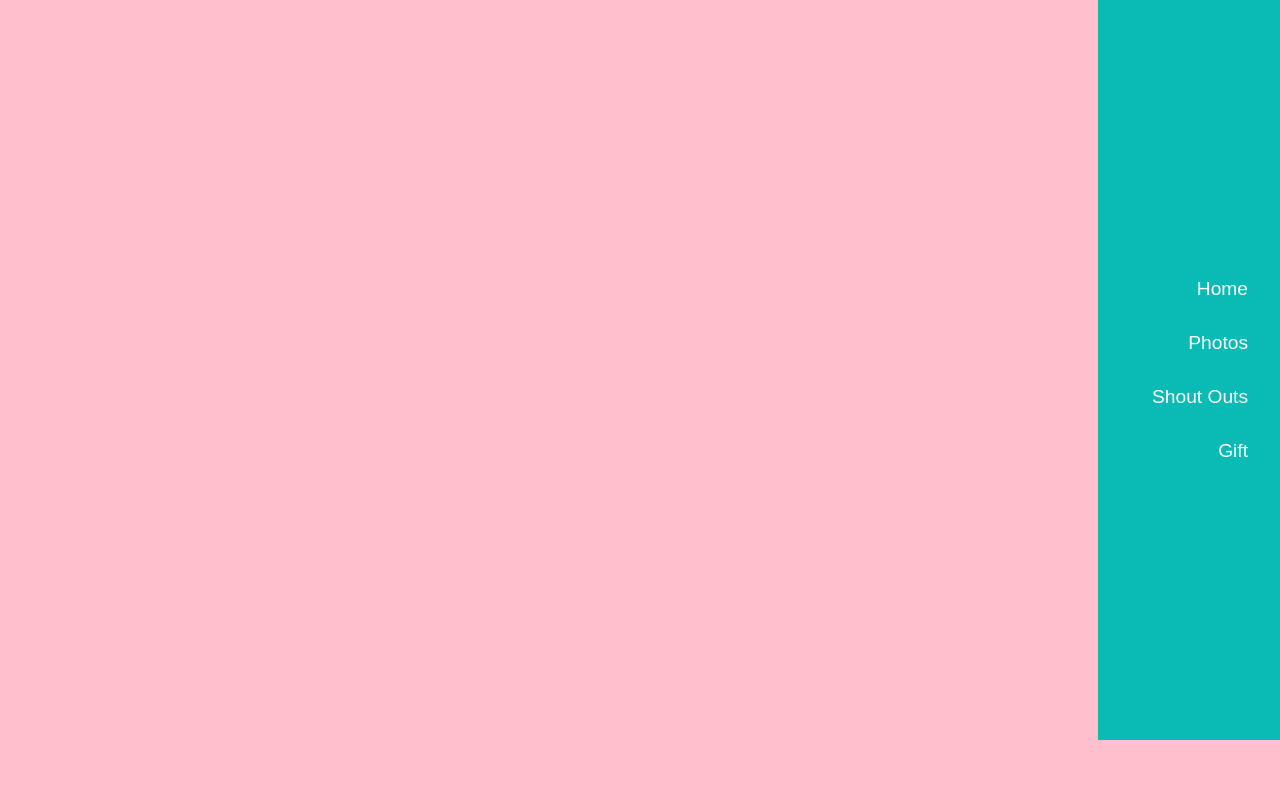
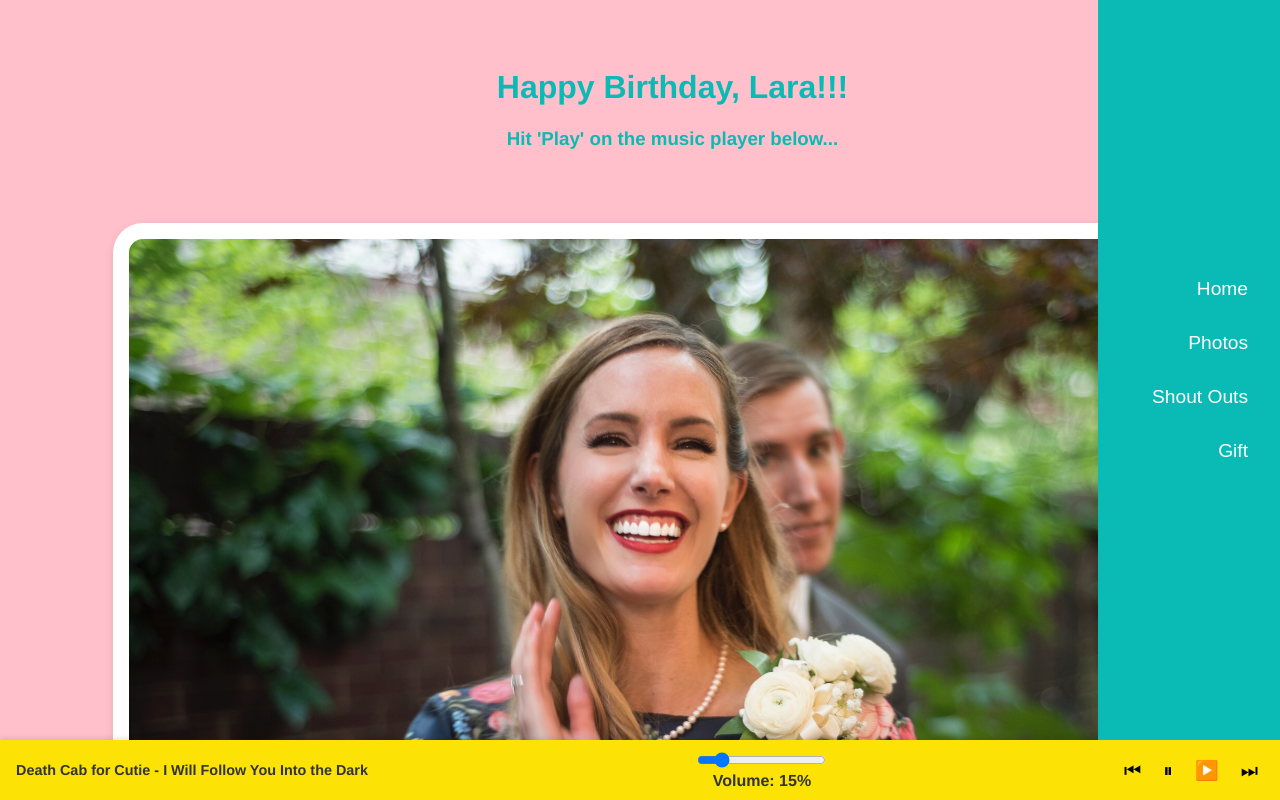
Before and after one commit to sjamesadkins/lara-bday, a React (Vite) app: page / in a window 1280 px wide. Built offline with nearby package versions, Linux system fonts and the light colour scheme.

Commit message:
updating for build

```diff
--- a/index.html
+++ b/index.html
@@ -2,9 +2,9 @@
 <html lang="en">
   <head>
     <meta charset="UTF-8" />
-    <!-- <link rel="icon" type="image/svg+xml" href="/vite.svg" /> -->
+    <link rel="icon" type="image/svg+xml" href="clover.jpg" />
     <meta name="viewport" content="width=device-width, initial-scale=1.0" />
-    <title>HBD, LARA !!! YOOOOOOOOOOO</title>
+    <title>HBD, LARA!!!</title>
   </head>
   <body>
     <div id="root"></div>
--- a/src/App.jsx
+++ b/src/App.jsx
@@ -1,10 +1,10 @@
 import { useState } from 'react';
 import OffCanvasNav from './Components/OffCanvasNav.jsx';
-// import MusicPlayer from './Components/MusicPlayer.jsx';
-// import HomeView from './Components/HomeView.jsx';
-// import PhotosView from './Components/PhotosView.jsx';
-// import ShoutOutsView from './Components/ShoutOutsView.jsx';
-// import GiftView from './Components/GiftView.jsx';
+import MusicPlayer from './Components/MusicPlayer.jsx';
+import HomeView from './Components/HomeView.jsx';
+import PhotosView from './Components/PhotosView.jsx';
+import ShoutOutsView from './Components/ShoutOutsView.jsx';
+import GiftView from './Components/GiftView.jsx';
 
 const musicPlaylist = [
   { src: '/assets/music/follow.mp3', artist: 'Death Cab for Cutie', title: 'I Will Follow You Into the Dark'},
@@ -21,13 +21,13 @@ function App() {
   return (
     <div className="app">
       <OffCanvasNav currentView={view} setView={setView} />
-      {/* <div className="main-view">
+      <div className="main-view">
         {view === 'Home' && <HomeView />}
         {view === 'Photos' && <PhotosView />}
         {view === 'ShoutOuts' && <ShoutOutsView />}
         {view === 'Gift' && <GiftView />}
       </div>
-      <MusicPlayer playlist={musicPlaylist} /> */}
+      <MusicPlayer playlist={musicPlaylist} />
     </div>
   );
 }
```
Also changed, not shown: public/clover.jpg (added).
